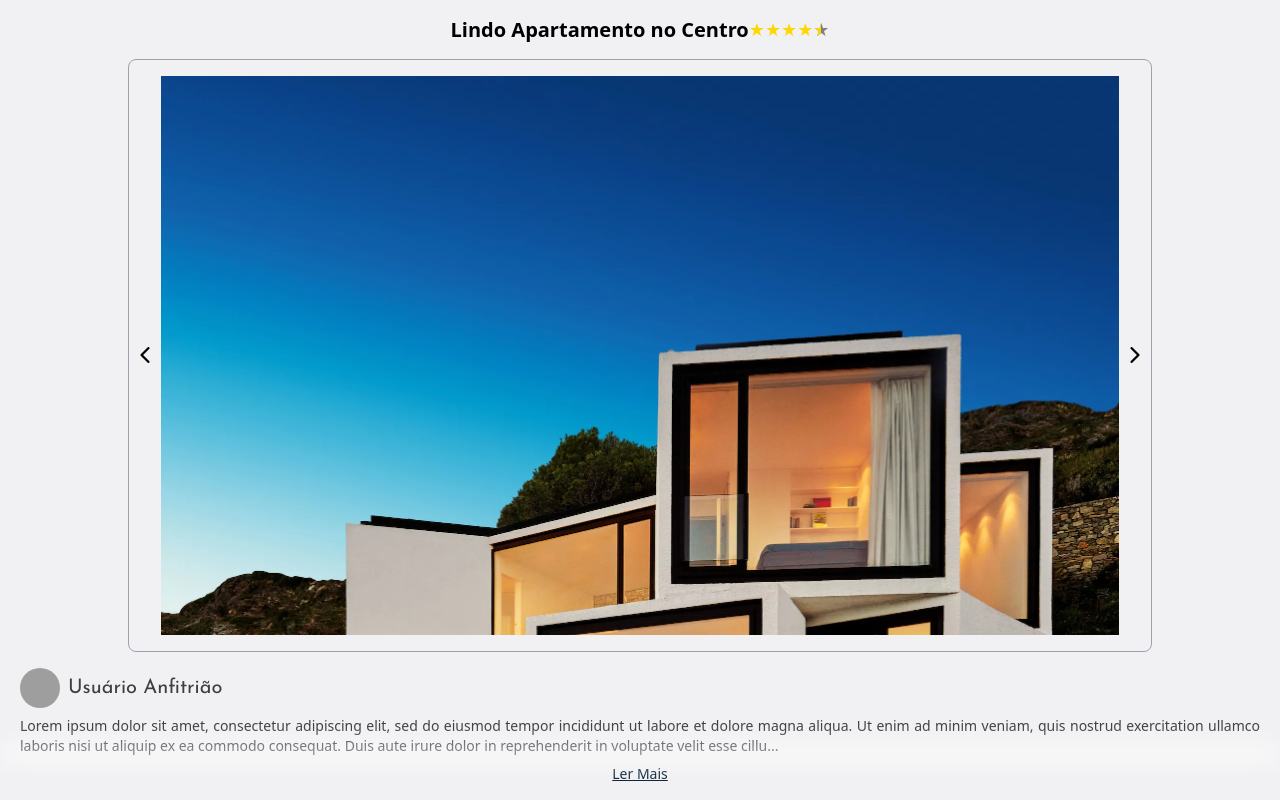
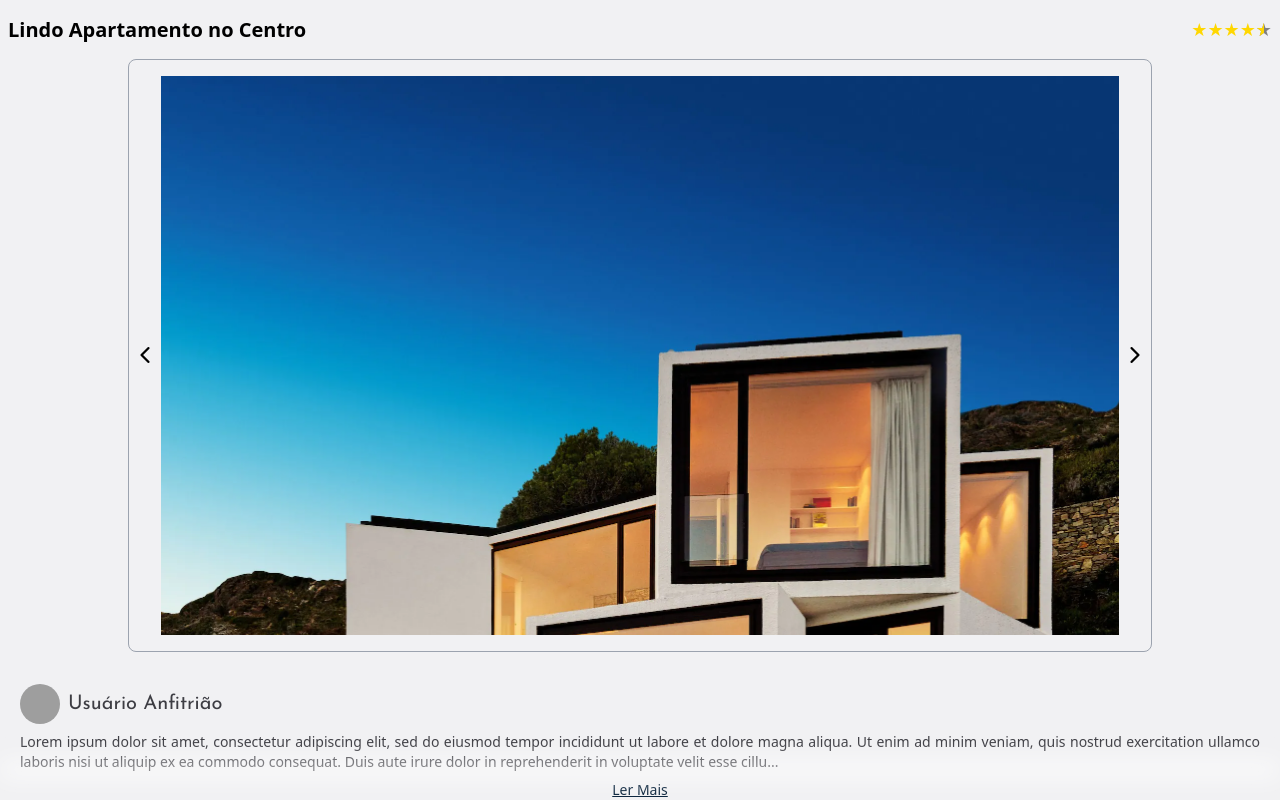
Before and after one commit to ADS2024-2-LocaEspaco/LocacaoEspacoFE, a Next.js app: page /anuncio/exibir/exibirAnuncio in a window 1280 px wide. Built offline with nearby package versions, Linux system fonts and the light colour scheme; grey boxes are pictures that could not be loaded.

Commit message:
Mudança para a branch correta

```diff
--- a/src/pages/anuncio/exibir/exibirAnuncio/index.tsx
+++ b/src/pages/anuncio/exibir/exibirAnuncio/index.tsx
@@ -19,12 +19,14 @@ const ExibirAnuncio = () => {
     <div className='bg-[#F1F1F3] h-screen'>
 
       {/* Section 1 */}
-      <section className="flex flex-col items-center mb-4">
-      <div className="flex justify-between pt-4 flex-wrap">
+      <section className="flex flex-col mb-4">
+      <div className="flex flex-row justify-between pt-4 flex-wrap mr-[10%] ml-[10%] sm:mr-2 sm:ml-2">
         <h1 className="text-xl font-bold mb-2">{titulo}</h1>
         <Avaliacao nota={nota} />
       </div >
+      <div className='flex flex-col items-center mb-4'>
       <Carrossel imagens={imagens} />
+      </div>
     </section>
 
 
```
